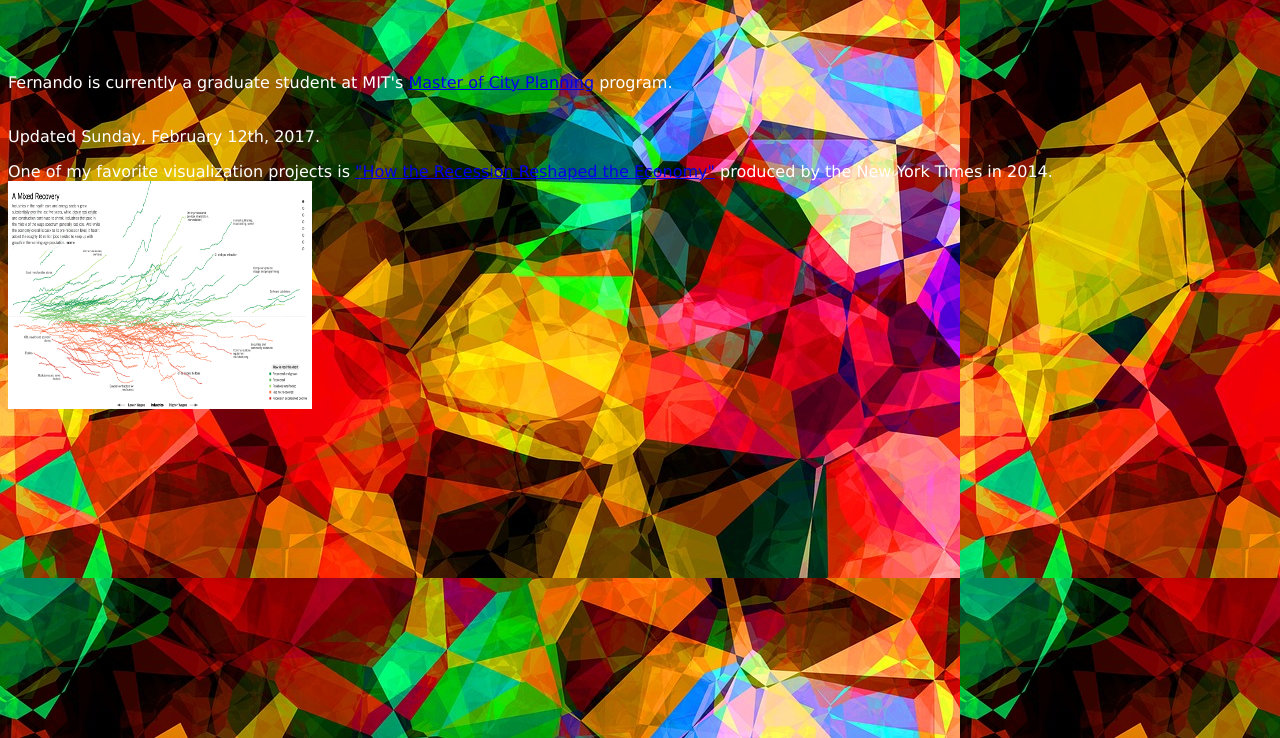
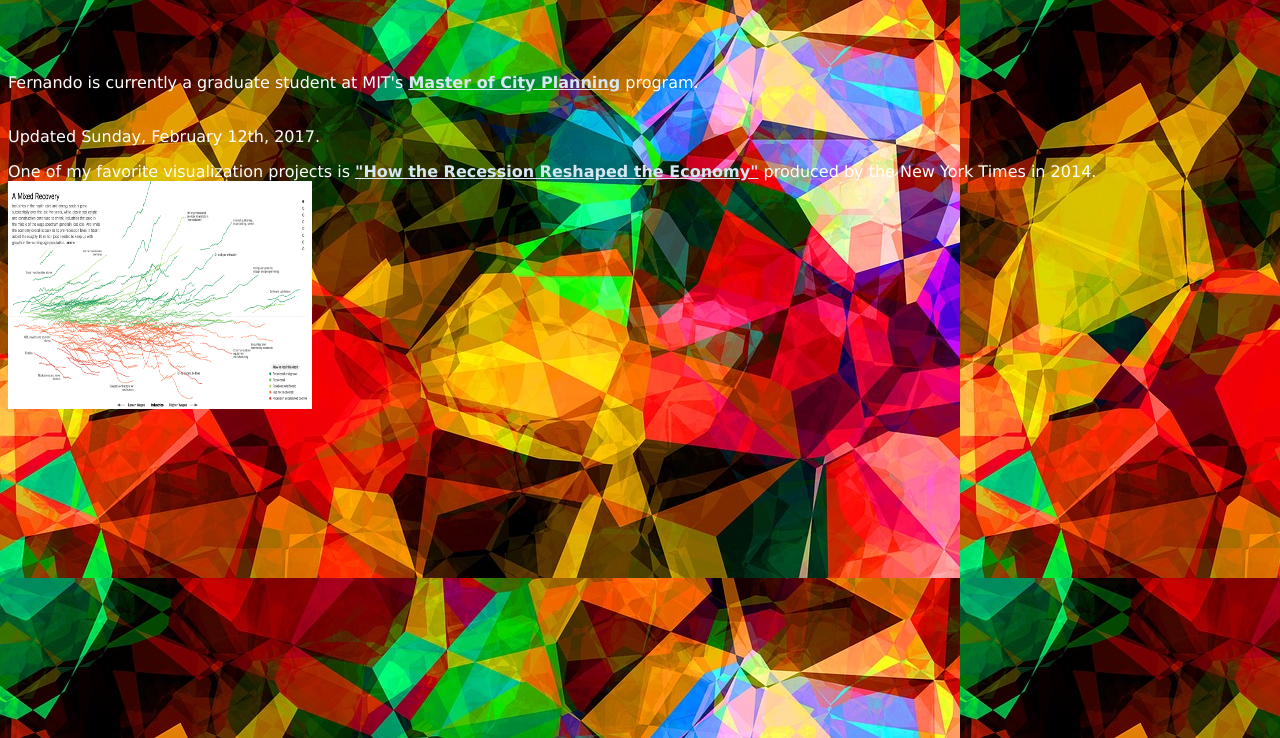
Before and after one commit to fernandomontejo/fernandomontejo.github.io, a plain HTML site: page index.html in a window 1280 px wide. Shown: the part 62-800 px from the top of the page. Drawn offline with Linux system fonts and the light colour scheme.

Commit message:
Updated link color

```diff
--- a/index.html
+++ b/index.html
@@ -3,6 +3,7 @@
 <head>
     <meta charset="utf-8">
     <title>Hello World</title>
+    <body link="#D5E7F0">
 
     <style>
 body {
@@ -15,10 +16,10 @@ body {
     <font face="verdana" size="" color="white">
     <h1>Hello World!</h1>
     <br/> <br/> <p>
-    Fernando is currently a graduate student at MIT's <a href="http://www.dusp.mit.edu/">Master of City Planning</a> program. <p>
+    Fernando is currently a graduate student at MIT's <b><a href="http://www.dusp.mit.edu/">Master of City Planning</a></b> program. <p>
     <br/>
     Updated Sunday, February 12th, 2017. <p>
-    One of my favorite visualization projects is <a href="https://www.nytimes.com/interactive/2014/06/05/upshot/how-the-recession-reshaped-the-economy-in-255-charts.html">"How the Recession Reshaped the Economy"</a> produced by the New York Times in 2014. <br/>
+    One of my favorite visualization projects is <b><a href="https://www.nytimes.com/interactive/2014/06/05/upshot/how-the-recession-reshaped-the-economy-in-255-charts.html">"How the Recession Reshaped the Economy"</a></b> produced by the New York Times in 2014. <br/>
 
     <a href="https://www.nytimes.com/interactive/2014/06/05/upshot/how-the-recession-reshaped-the-economy-in-255-charts.html"> <img src="nyt.png" alt="How the Recession Reshaped the Economy" style="width:304px;height:228px;"> </a>
 
```
